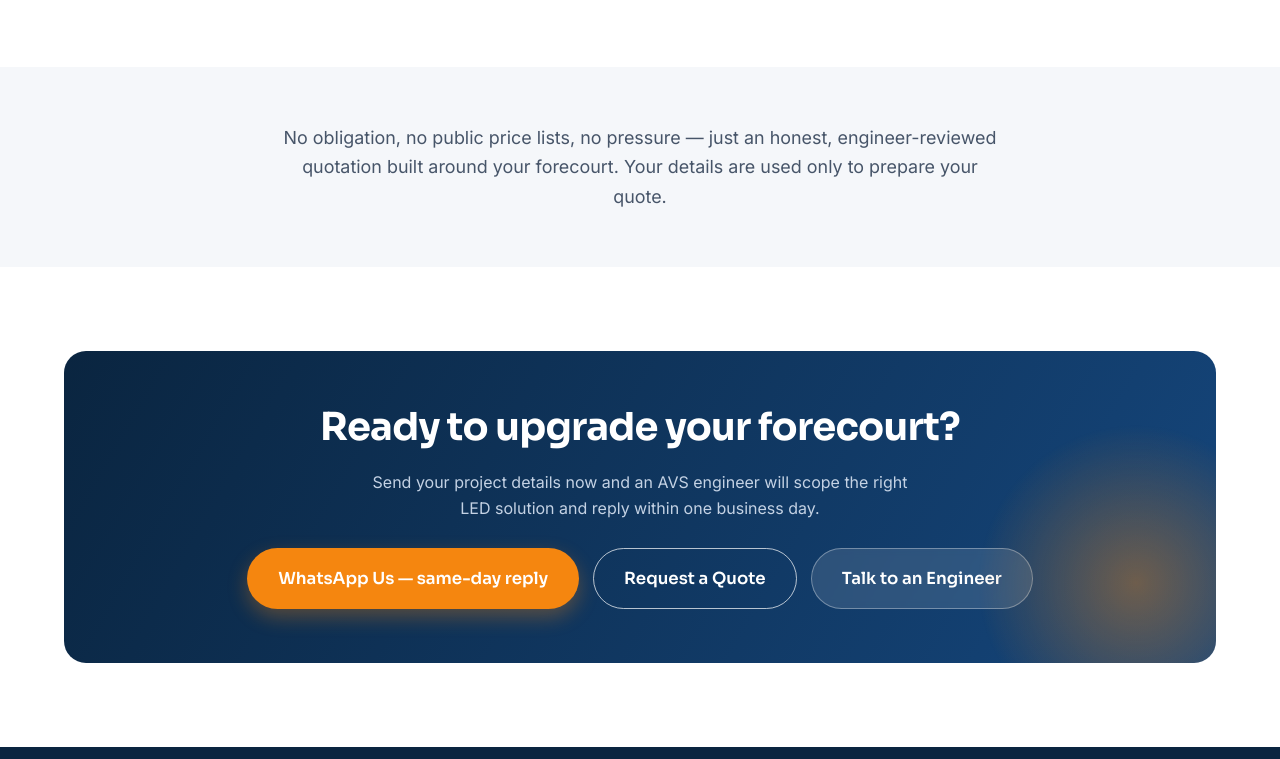
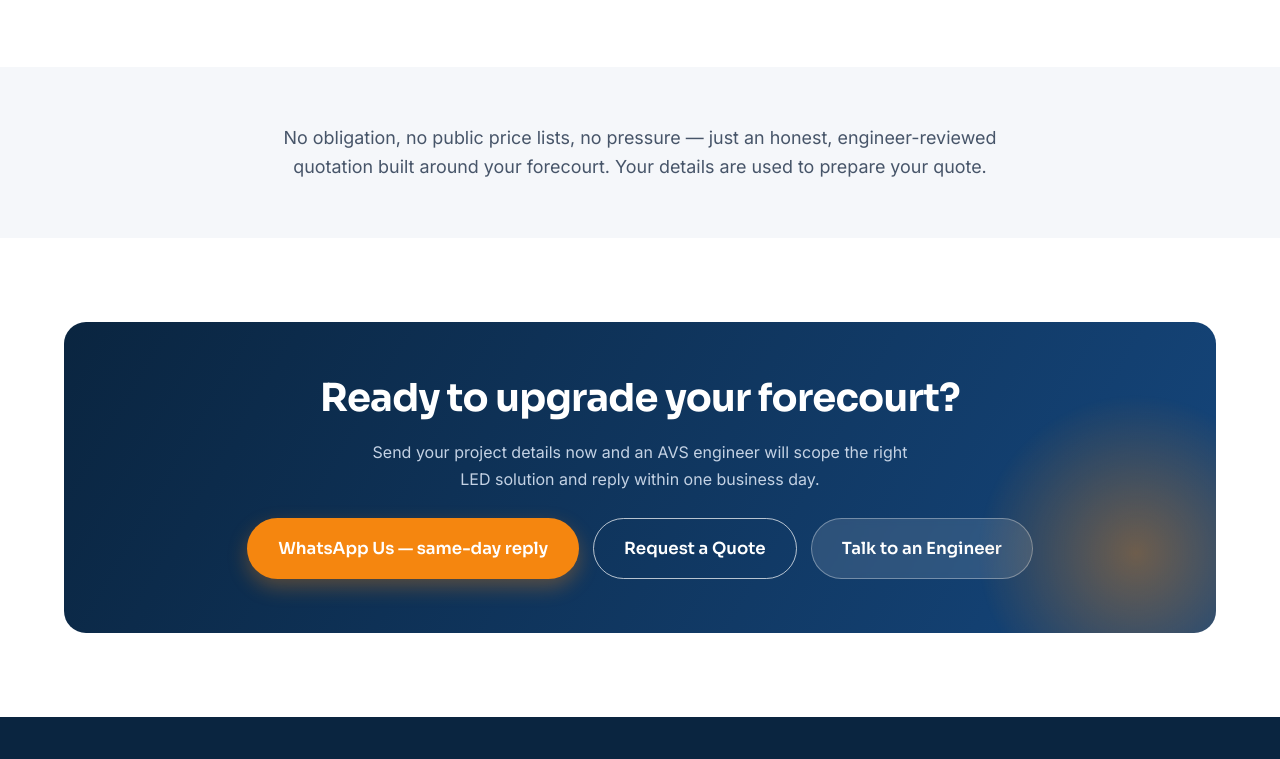
Before and after one commit to kahong0418/avs-website, a plain HTML site: page quote.html in a window 1280 px wide. Shown: the part 2000-2759 px from the top of the page. Drawn offline with Linux system fonts and the light colour scheme.

Commit message:
Quote page: drop 'only' from data-use line to match privacy policy
Co-Authored-By: Claude Opus 5.5 <noreply@anthropic.com>

```diff
--- a/quote.html
+++ b/quote.html
@@ -225,7 +225,7 @@
 
 <section class="section alt tight">
  <div class="container">
-  <p class="section-sub" style="text-align:center;margin:0 auto;max-width:720px;">No obligation, no public price lists, no pressure — just an honest, engineer-reviewed quotation built around your forecourt. Your details are used only to prepare your quote.</p>
+  <p class="section-sub" style="text-align:center;margin:0 auto;max-width:720px;">No obligation, no public price lists, no pressure — just an honest, engineer-reviewed quotation built around your forecourt. Your details are used to prepare your quote.</p>
  </div>
 </section>
 
```
